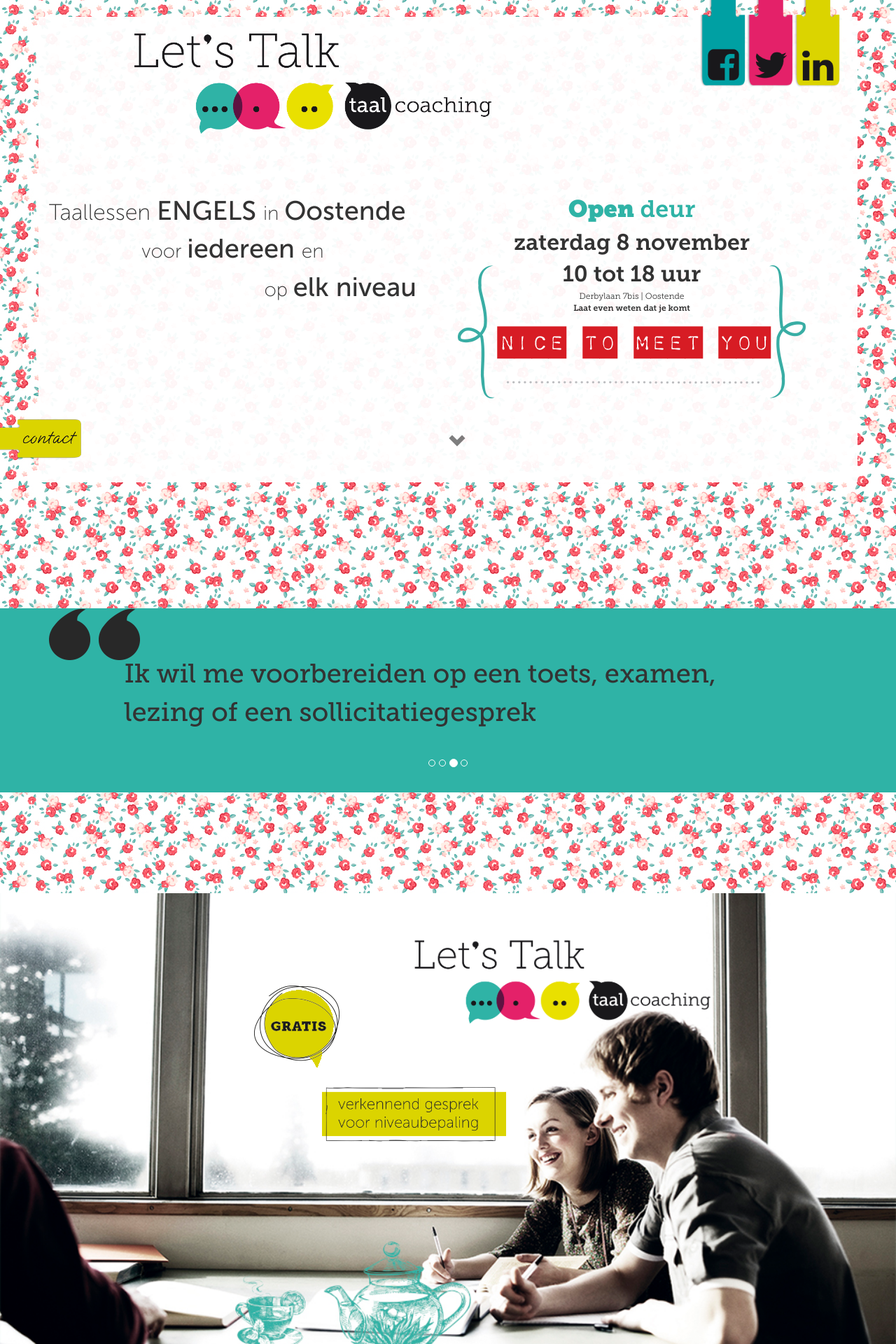
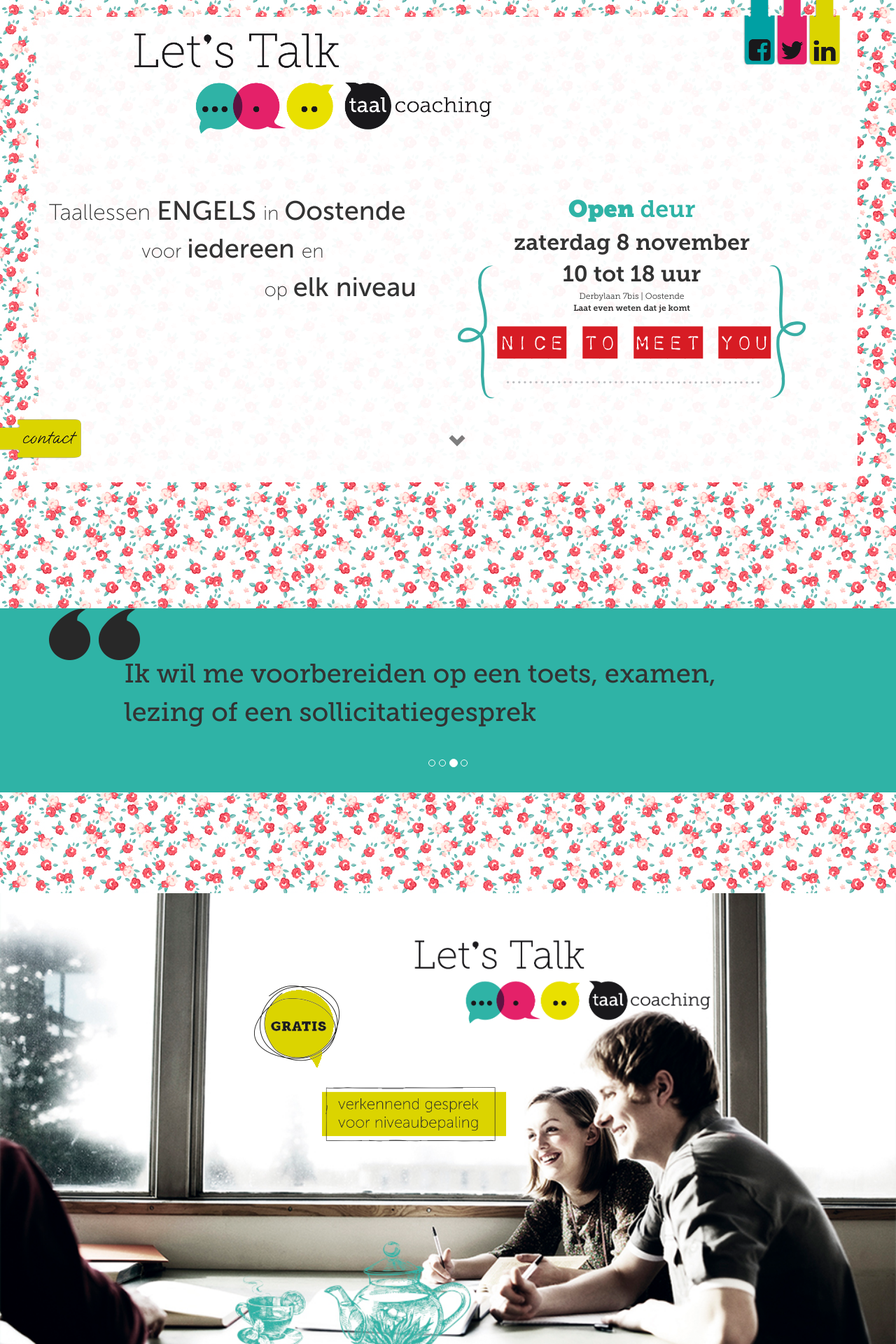
Before and after one commit to fabienne-segaert/fabienne-segaert.github.io, a Jekyll site: the page built from index.html, in a window 1280 px wide. Shown: the top 1920 px of the page at 70% size. Built offline with Jekyll 4.4.1, drawn with Linux system fonts in a browser that asks for light colours; nearby versions of some CDN libraries; Markdown is read by kramdown in place of the engine named in the settings.

Commit message:
kleinere topclips

```diff
--- a/css/main.css
+++ b/css/main.css
@@ -74,11 +74,11 @@ a:hover {
 }
 article div.top-clips {
     position: absolute;
-    top: -4.6em;
+    top: -3.2em;
     right: 2em;
 }
 article img.top-clip {
-    max-height: 13em;
+    max-height: 9em;
 }
 
 /*
```
